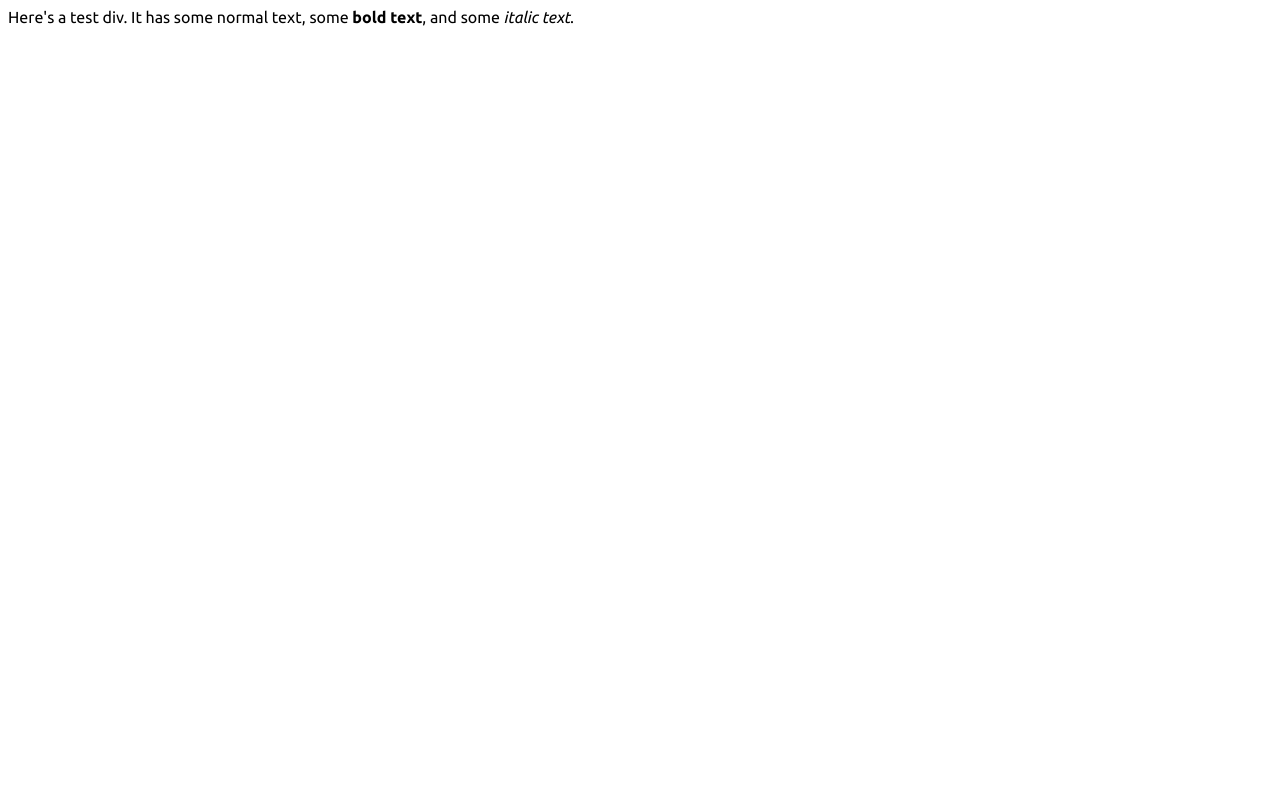
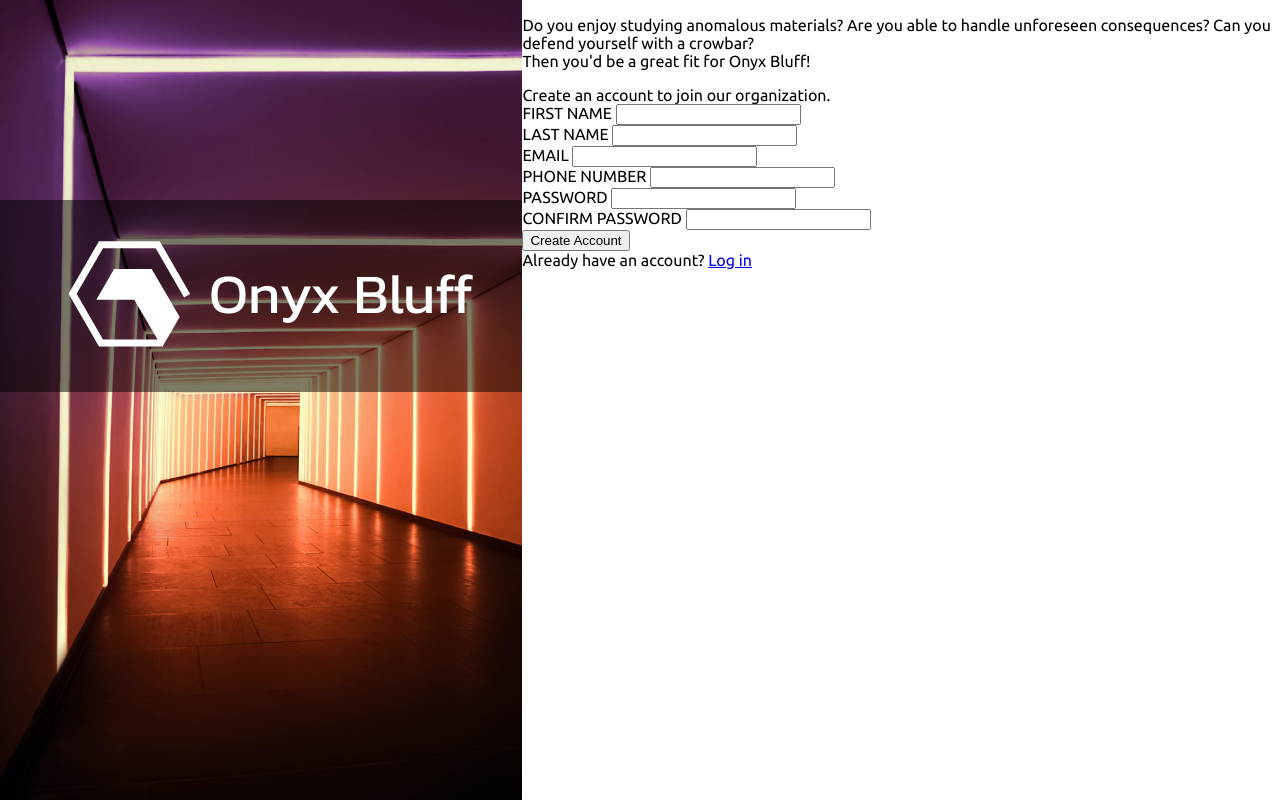
Before and after one commit to joshwalthall/sign-up-form, a plain HTML site: page index.html in a window 1280 px wide. Drawn offline with Linux system fonts and the light colour scheme; files whose address does not match are found by name.

Commit message:
Config left container initial styling

```diff
--- a/index.html
+++ b/index.html
@@ -10,9 +10,68 @@
 </head>
 
 <body>
-  <div>
-    Here's a test div. It has some normal text, some <strong>bold text</strong>,
-    and some <em>italic text</em>.
+  <div class="page-container">
+    <div class="left-container">
+      <div class="logo-container">
+        <img id="logo-image" src="logo-white.svg" alt="A stylized mesa inside a hexagonal border.">
+        <span id="logo-text">Onyx Bluff</span>
+      </div>
+      <img id="background-image" src="background.jpg" alt="Photo of a hallway with colorful bands of light on the walls and ceiling.">
+    </div>
+    <div class="right-container">
+      <div class="intro-container">
+        <p id="intro-text">
+          Do you enjoy studying anomalous materials?
+          Are you able to handle unforeseen consequences?
+          Can you defend yourself with a crowbar?
+          <br>
+          Then you'd be a great fit for Onyx Bluff!
+        </p>
+      </div>
+      <div class="form-container">
+        <div class="form-title">
+          Create an account to join our organization.
+        </div>
+        <form action="" method="get">
+          <div class="form-row">
+            <div class="field-container">
+              <label for="first-name">FIRST NAME</label>
+              <input type="text" id="first-name" name="first-name">
+            </div>
+            <div class="field-container">
+              <label for="last-name">LAST NAME</label>
+              <input type="text" id="last-name" name="last-name">
+            </div>
+          </div>
+          <div class="form-row">
+            <div class="field-container">
+              <label for="email">EMAIL</label>
+              <input type="email" id="email" name="email">
+            </div>
+            <div class="field-container">
+              <label for="phone-number">PHONE NUMBER</label>
+              <input type="tel" id="phone" name="phone">
+            </div>
+          </div>
+          <div class="form-row">
+            <div class="field-container">
+              <label for="password">PASSWORD</label>
+              <input type="password" id="password" name="password">
+            </div>
+            <div class="field-container">
+              <label for="confirm-password">CONFIRM PASSWORD</label>
+              <input type="password" id="confirm-password" name="confirm-password">
+            </div>
+          </div>
+        </form>
+      </div>
+      <div class="create-container">
+        <button type="submit" id="create-button">Create Account</button>
+        <div class="after-create">
+          <span>Already have an account? <a href="https://www.google.com">Log in</a></span>
+        </div>
+      </div>
+    </div>
   </div>
 </body>
 </html>
--- a/styles.css
+++ b/styles.css
@@ -20,11 +20,86 @@
     font-family: "ubuntu";
     src:
         url("fonts/ubuntu-italic-webfont.woff"),
-        url("fonts/kanit-italic-webfont.woff2");
+        url("fonts/ubuntu-italic-webfont.woff2");
     font-weight: normal;
     font-style: italic;
 }
 
-div {
-    font: 1em "ubuntu"
+@font-face {
+    font-family: "kanit";
+    src:
+        url("fonts/kanit-regular-webfont.woff"),
+        url("fonts/kanit-regular-webfont.woff2");
+    font-weight: normal;
+    font-size: normal;
 }
+
+@font-face {
+    font-family: "kanit";
+    src:
+        url("fonts/kanit-bold-webfont.woff"),
+        url("fonts/kanit-bold-webfont.woff2");
+    font-weight: bold;
+    font-size: normal;
+}
+
+@font-face {
+    font-family: "kanit";
+    src:
+        url("fonts/kanit-italic-webfont.woff"),
+        url("fonts/kanit-bolditalic-webfont.woff2");
+    font-weight: normal;
+    font-style: italic;
+}
+
+body {
+    font: 1rem "ubuntu";
+    margin: 0;
+    padding: 0;
+}
+
+.page-container {
+    display: flex;
+}
+
+.left-container {
+    position: relative;
+    min-width: 30rem;
+    max-width: 60rem;
+    height: 100vh;
+    margin: 0;
+    flex: 1 1 1;
+    overflow: hidden;
+}
+
+.right-container {
+    width: 60vw;
+    flex: 3 1 auto;
+}
+
+.logo-container {
+    width: 100%;
+    position: absolute;
+    top: 25vh;
+    padding: 1rem 0;
+    background-color: rgba(0, 0, 0, 0.5);
+    display: flex;
+    align-items: center;
+    justify-content: center;
+}
+
+#logo-image {
+    width: 10rem;
+    height: 10rem;
+}
+
+#logo-text {
+    color: white;
+    font: 3.5rem "kanit";
+}
+
+#background-image {
+    height: max(50rem, 100vh);
+    margin: 0;
+    padding: 0;
+}
```
Also changed, not shown: logo-white.svg (added), logo.svg (added).
